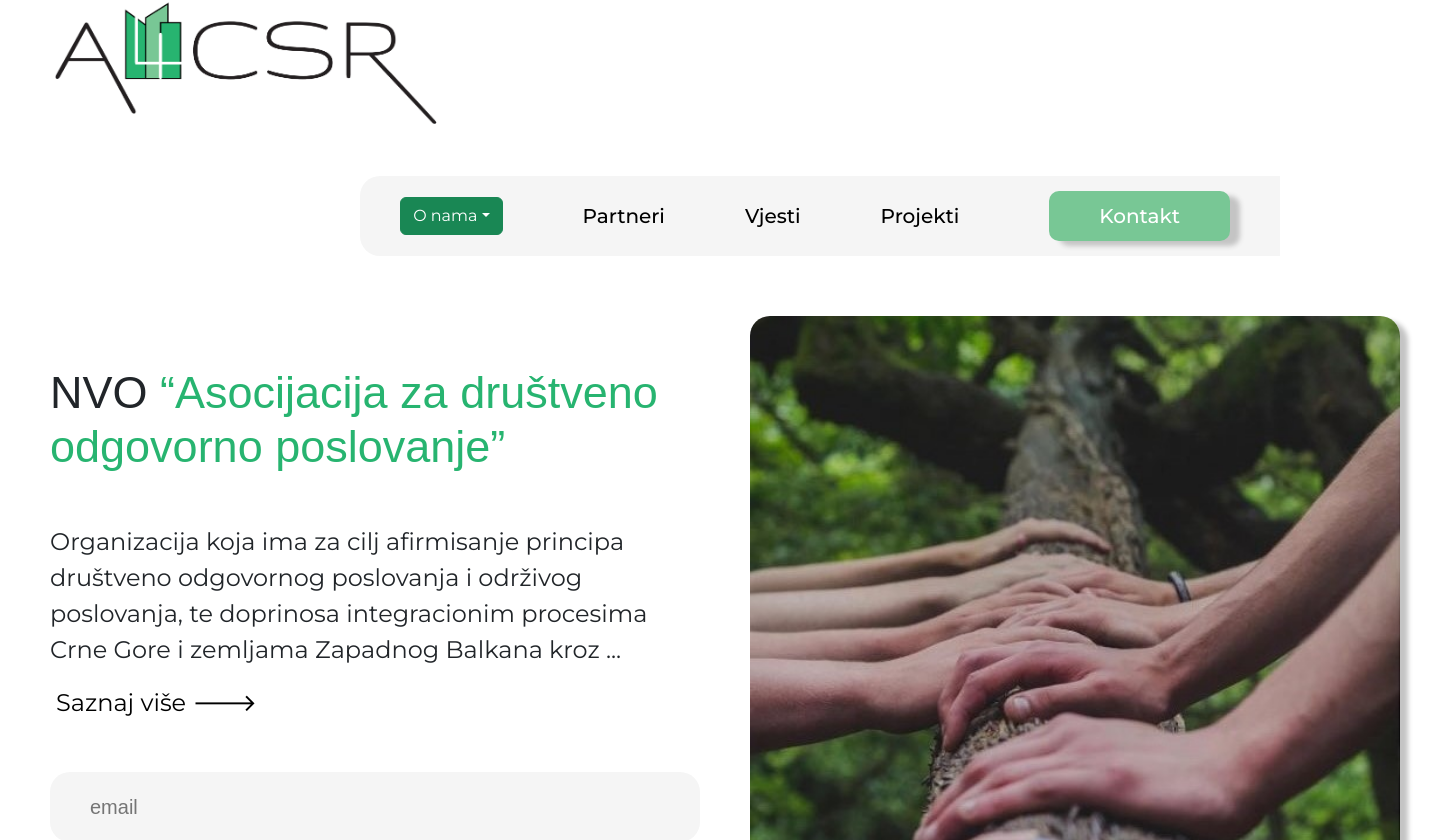
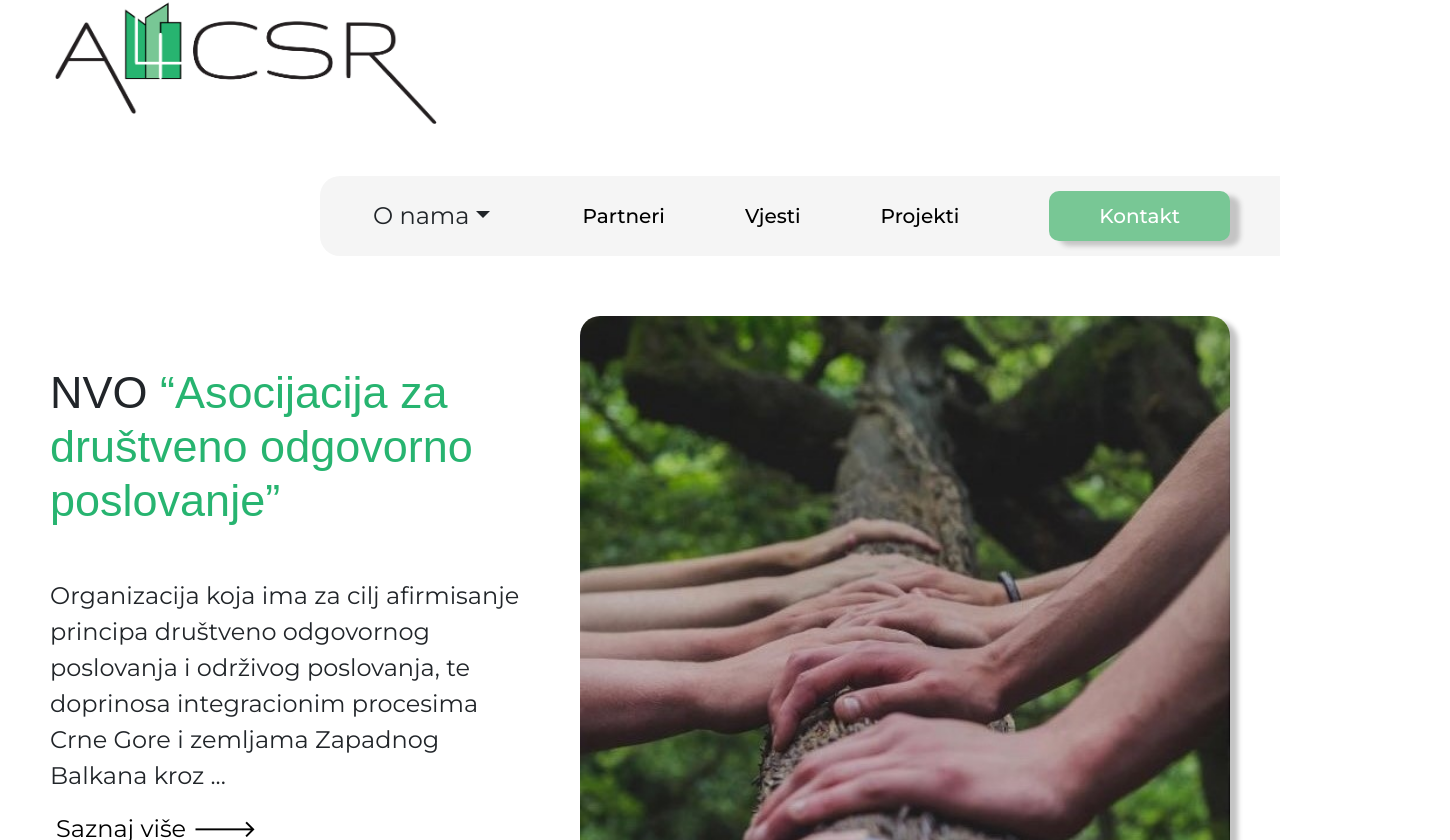
Before and after one commit to mmarakesh/a4csr, a React (Create React App) app: page / in a window 1280 px wide. Shown: the part 18-858 px from the top of the page, 1450 px wide, since content can reach past the window. Built offline with nearby package versions, Linux system fonts and the light colour scheme; a web font is replaced by a local one.

Commit message:
fixed bug

```diff
--- a/package.json
+++ b/package.json
@@ -42,5 +42,8 @@
       "last 1 firefox version",
       "last 1 safari version"
     ]
+  },
+  "devDependencies": {
+    "@babel/plugin-proposal-private-property-in-object": "^7.21.11"
   }
 }
--- a/src/Components/Dropdown/newDropdown.js
+++ b/src/Components/Dropdown/newDropdown.js
@@ -3,7 +3,7 @@ import Dropdown from 'react-bootstrap/Dropdown';
 function newDropdown() {
   return (
     <Dropdown>
-      <Dropdown.Toggle variant="success" id="dropdown-basic">
+      <Dropdown.Toggle variant="none" className ='fs-4' id="dropdown-basic">
         O nama
       </Dropdown.Toggle>
 
--- a/src/Components/Onama/ContactForm.css
+++ b/src/Components/Onama/ContactForm.css
@@ -5,7 +5,7 @@
 .formspree-input {
     background-color: #F5F5F5;
     border: none;
-    width: 650px;
+    width: 100%;
     padding: 20px 40px;
     margin-top: 50px;
     border-radius: 20px;
```
Also changed, not shown: 1 other file (tests, documents, lock files or other folders).
